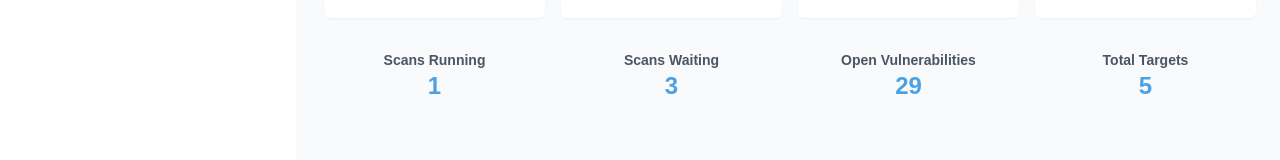
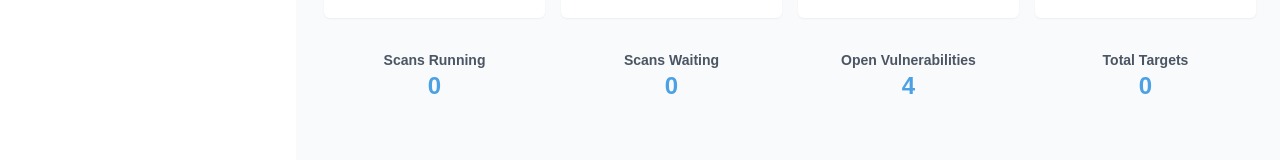
Before and after one commit to Netscan-Security/netscan-dashboard, a React (Vite) app: page / in a window 1280 px wide. Shown: the part 326-486 px from the top of the page. Built offline with nearby package versions, Linux system fonts and the light colour scheme; a web font is replaced by a local one.

Commit message:
feat: showing total running scans and vulnerabilities

```diff
--- a/src/components/dashboard-card.tsx
+++ b/src/components/dashboard-card.tsx
@@ -1,3 +1,4 @@
+import { toast } from "sonner";
 import { Button } from "./ui/button";
 
 const DashboardCard = ({
@@ -15,7 +16,12 @@ const DashboardCard = ({
         <PercentageCircle color={color} percent={percent} />
       </div>
       <h3 className="text-sm font-semibold text-gray-600">{title}</h3>
-      <Button variant="outline" size="sm" className="w-fit">
+      <Button
+        variant="outline"
+        size="sm"
+        className="w-fit"
+        onClick={() => toast.message("Not Implemented")}
+      >
         View
       </Button>
     </div>
--- a/src/components/ui/sonner.tsx
+++ b/src/components/ui/sonner.tsx
@@ -6,6 +6,7 @@ const Toaster = ({ ...props }: ToasterProps) => {
   return (
     <Sonner
       className="toaster group"
+      position="top-center"
       toastOptions={{
         classNames: {
           toast:
--- a/src/pages/authenticated/dashboard.tsx
+++ b/src/pages/authenticated/dashboard.tsx
@@ -1,7 +1,20 @@
 import StatsCard from "@/components/stats-card";
 import DashboardCard from "@/components/dashboard-card";
+import { useHostMachines } from "@/services/context/host-machines";
 
 const Dashboard = () => {
+  const { hostMachinesInfo } = useHostMachines();
+
+  const totalScannedVulnerabilities = hostMachinesInfo?.reduce(
+    (acc, machine) => acc + (machine.scanInfo?.vulnerabilities ?? 0),
+    0
+  );
+
+  const totalRunningScans = hostMachinesInfo?.reduce(
+    (acc, machine) => acc + (machine.scanInfo?.running ?? 0),
+    0
+  );
+
   return (
     <>
       <div className="flex flex-col justify-between gap-1 space-y-3 md:gap-4 lg:gap-0 sm:space-y-0 lg:items-center lg:flex-row">
@@ -36,10 +49,13 @@ const Dashboard = () => {
         </div>
         <div className="mt-4">
           <div className="grid grid-cols-1 gap-4 mt-4 md:grid-cols-2 lg:grid-cols-4">
-            <StatsCard title="Scans Running" value={1} />
-            <StatsCard title="Scans Waiting" value={3} />
-            <StatsCard title="Open Vulnerabilities" value={29} />
-            <StatsCard title="Total Targets" value={5} />
+            <StatsCard title="Scans Running" value={totalRunningScans} />
+            <StatsCard title="Scans Waiting" value={0} />
+            <StatsCard
+              title="Open Vulnerabilities"
+              value={totalScannedVulnerabilities}
+            />
+            <StatsCard title="Total Targets" value={0} />
           </div>
         </div>
       </div>
```
